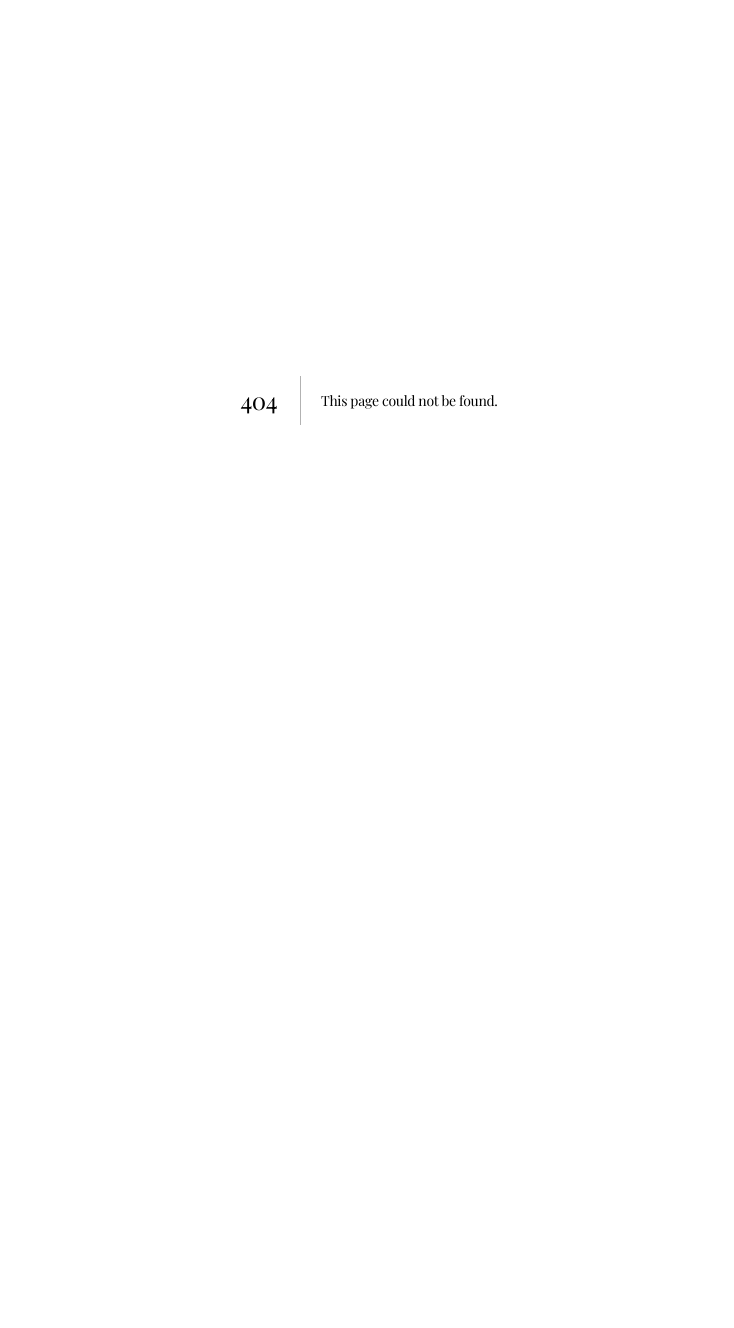
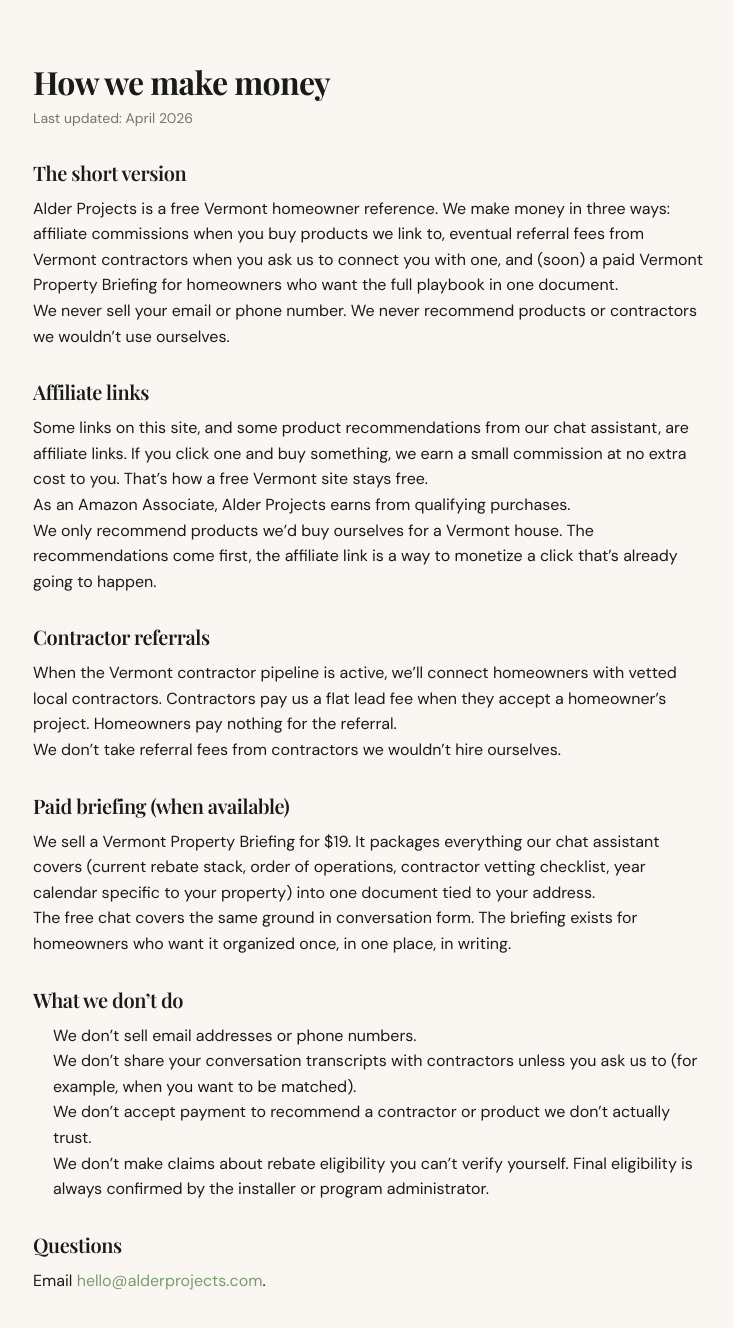
Before and after one commit to alderprojects/alder-projects-site, a Next.js app: page /disclosure in a window 1280 px wide. Before the commit this address had no page. Shown: the top 1328 px of the page, without its empty margins (271-1005 px from the left). Before the commit the page ends 800 px from the top, so only its background shows below. Built offline with nearby package versions, Linux system fonts and the light colour scheme.

Commit message:
feat(legal): add /disclosure page for affiliate + referral + paid briefing transparency

```diff
--- /dev/null
+++ b/src/app/disclosure/page.tsx
@@ -0,0 +1,77 @@
+import type { Metadata } from 'next'
+
+export const metadata: Metadata = {
+  title: 'Disclosures — Alder Projects',
+  description: 'How Alder Projects makes money, what we recommend, and what we never do with your information.',
+  alternates: { canonical: 'https://alderprojects.com/disclosure' },
+  robots: { index: true, follow: true },
+}
+
+export default function DisclosurePage() {
+  return (
+    <main style={{ maxWidth: 720, margin: '0 auto', padding: '64px 24px', fontFamily: 'DM Sans, system-ui, sans-serif', color: '#1a1a1a', lineHeight: 1.6 }}>
+      <h1 style={{ fontSize: 32, fontWeight: 700, marginBottom: 8 }}>How we make money</h1>
+      <p style={{ color: '#7a7568', fontSize: 14, marginBottom: 32 }}>Last updated: April 2026</p>
+
+      <section style={{ marginBottom: 32 }}>
+        <h2 style={{ fontSize: 20, fontWeight: 600, marginTop: 24, marginBottom: 12 }}>The short version</h2>
+        <p>
+          Alder Projects is a free Vermont homeowner reference. We make money in three ways: affiliate commissions when you buy products we link to, eventual referral fees from Vermont contractors when you ask us to connect you with one, and (soon) a paid Vermont Property Briefing for homeowners who want the full playbook in one document.
+        </p>
+        <p>
+          We never sell your email or phone number. We never recommend products or contractors we wouldn{'’'}t use ourselves.
+        </p>
+      </section>
+
+      <section style={{ marginBottom: 32 }}>
+        <h2 style={{ fontSize: 20, fontWeight: 600, marginTop: 24, marginBottom: 12 }}>Affiliate links</h2>
+        <p>
+          Some links on this site, and some product recommendations from our chat assistant, are affiliate links. If you click one and buy something, we earn a small commission at no extra cost to you. That{'’'}s how a free Vermont site stays free.
+        </p>
+        <p>
+          As an Amazon Associate, Alder Projects earns from qualifying purchases.
+        </p>
+        <p>
+          We only recommend products we{'’'}d buy ourselves for a Vermont house. The recommendations come first, the affiliate link is a way to monetize a click that{'’'}s already going to happen.
+        </p>
+      </section>
+
+      <section style={{ marginBottom: 32 }}>
+        <h2 style={{ fontSize: 20, fontWeight: 600, marginTop: 24, marginBottom: 12 }}>Contractor referrals</h2>
+        <p>
+          When the Vermont contractor pipeline is active, we{'’'}ll connect homeowners with vetted local contractors. Contractors pay us a flat lead fee when they accept a homeowner{'’'}s project. Homeowners pay nothing for the referral.
+        </p>
+        <p>
+          We don{'’'}t take referral fees from contractors we wouldn{'’'}t hire ourselves.
+        </p>
+      </section>
+
+      <section style={{ marginBottom: 32 }}>
+        <h2 style={{ fontSize: 20, fontWeight: 600, marginTop: 24, marginBottom: 12 }}>Paid briefing (when available)</h2>
+        <p>
+          We sell a Vermont Property Briefing for $19. It packages everything our chat assistant covers (current rebate stack, order of operations, contractor vetting checklist, year calendar specific to your property) into one document tied to your address.
+        </p>
+        <p>
+          The free chat covers the same ground in conversation form. The briefing exists for homeowners who want it organized once, in one place, in writing.
+        </p>
+      </section>
+
+      <section style={{ marginBottom: 32 }}>
+        <h2 style={{ fontSize: 20, fontWeight: 600, marginTop: 24, marginBottom: 12 }}>What we don{'’'}t do</h2>
+        <ul style={{ paddingLeft: 20 }}>
+          <li>We don{'’'}t sell email addresses or phone numbers.</li>
+          <li>We don{'’'}t share your conversation transcripts with contractors unless you ask us to (for example, when you want to be matched).</li>
+          <li>We don{'’'}t accept payment to recommend a contractor or product we don{'’'}t actually trust.</li>
+          <li>We don{'’'}t make claims about rebate eligibility you can{'’'}t verify yourself. Final eligibility is always confirmed by the installer or program administrator.</li>
+        </ul>
+      </section>
+
+      <section style={{ marginBottom: 32 }}>
+        <h2 style={{ fontSize: 20, fontWeight: 600, marginTop: 24, marginBottom: 12 }}>Questions</h2>
+        <p>
+          Email{' '}<a href="mailto:hello@alderprojects.com" style={{ color: '#7A9B6F' }}>hello@alderprojects.com</a>.
+        </p>
+      </section>
+    </main>
+  )
+}
```
